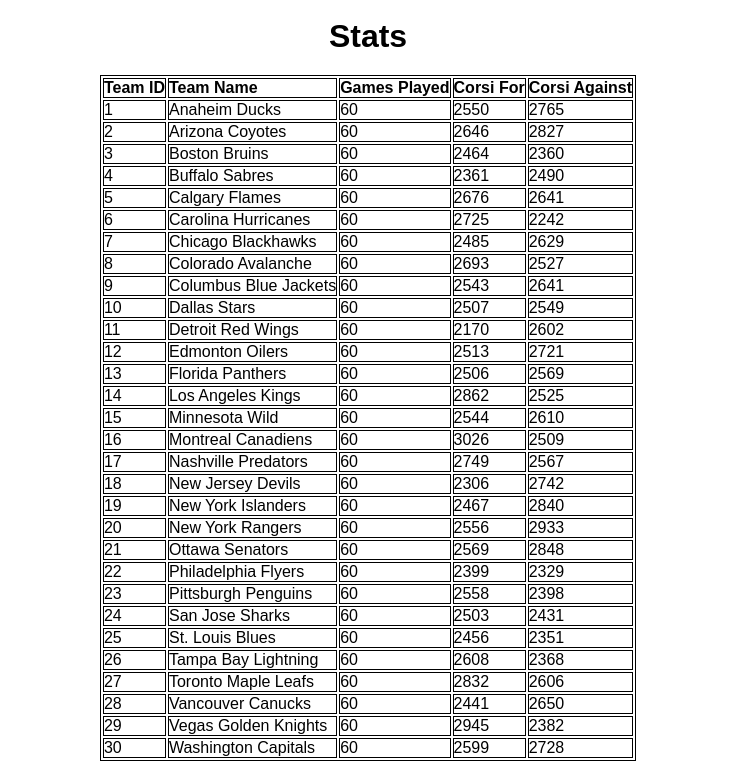
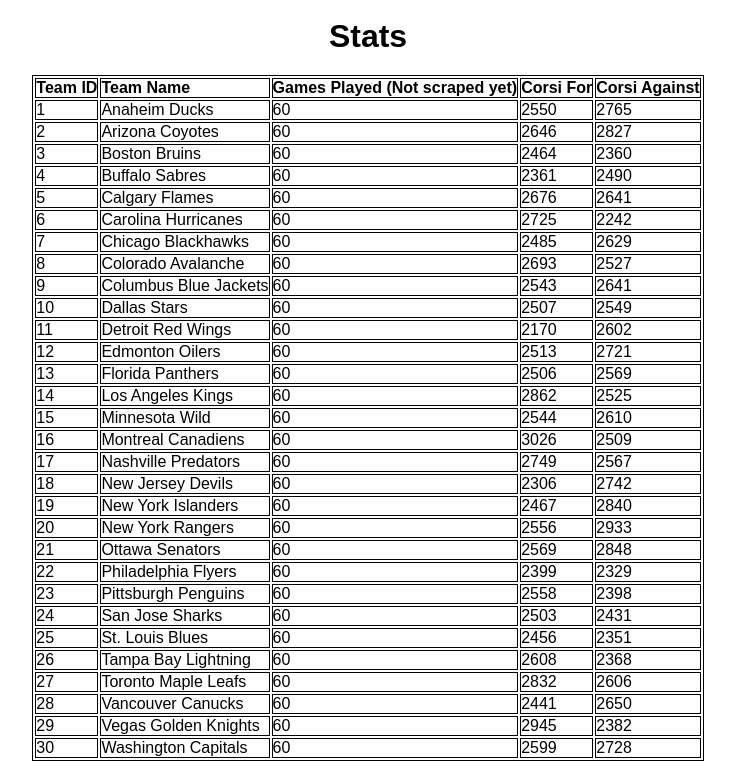
Before and after one commit to lfpolk/FlaskScraper, a Flask app: page /stats in a window 1280 px wide. Shown: the part 60-823 px from the top of the page, without its empty margins (272-1007 px from the left). Run offline with Flask 2, Linux system fonts and the light colour scheme; parts of the project's set-up code (start-up, migrations or seed data) failed here and were passed over.

Commit message:
Update stats.html

```diff
--- a/templates/stats.html
+++ b/templates/stats.html
@@ -14,7 +14,7 @@
             <tr>
                 <th>Team ID</th>
                 <th>Team Name</th>
-                <th>Games Played</th>
+                <th>Games Played (Not scraped yet) </th>
                 <th>Corsi For</th>
                 <th>Corsi Against</th>
             </tr>
```
